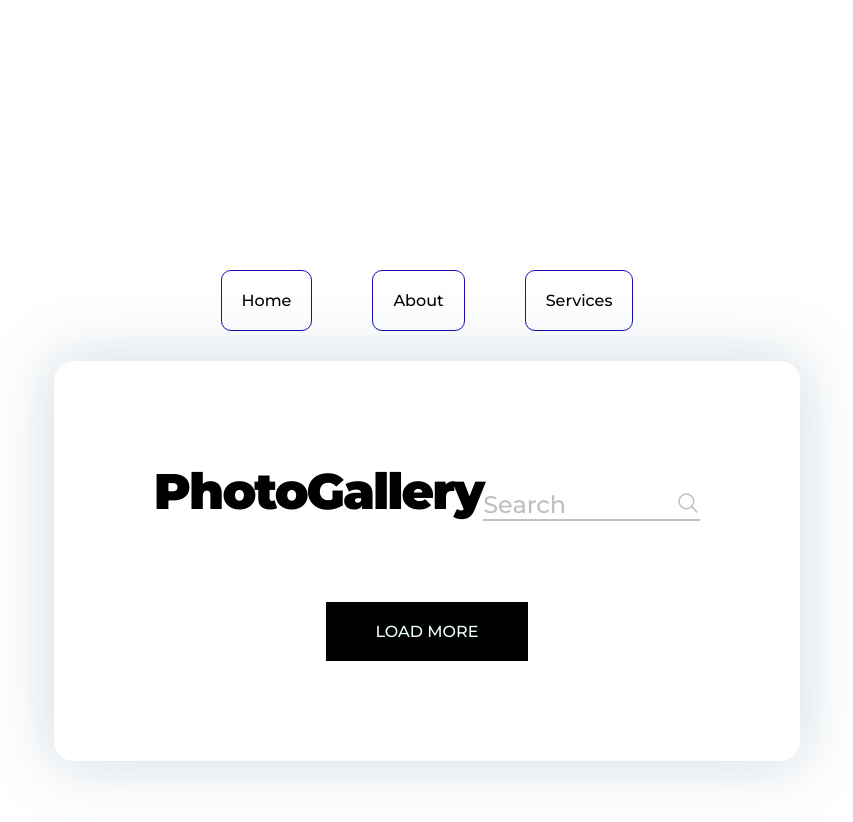
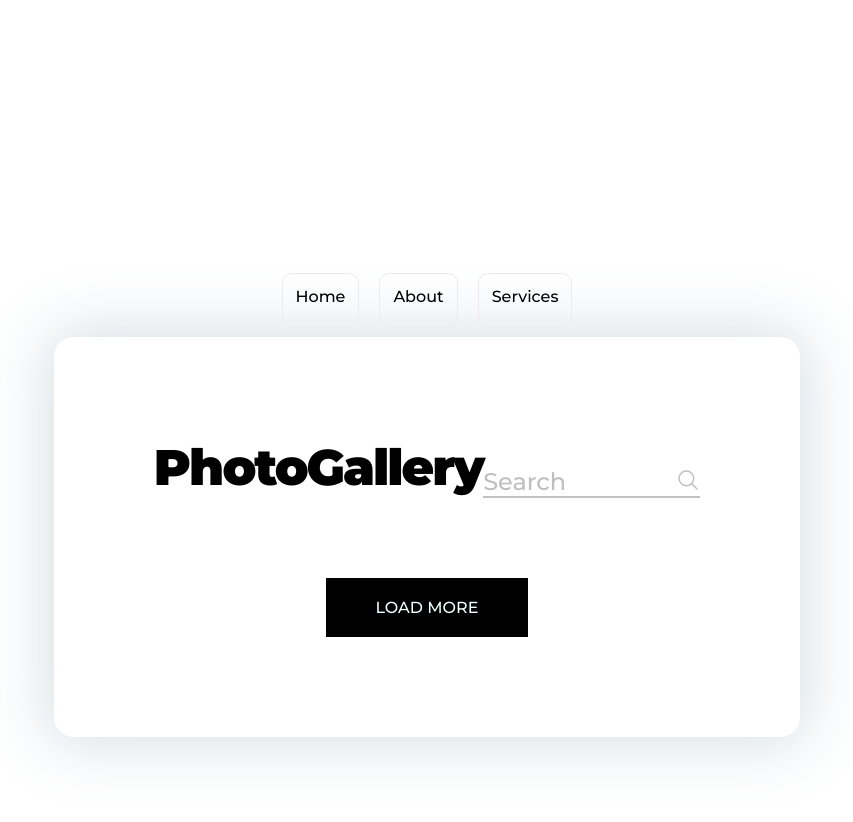
Before and after one commit to Nimoismail/phase1_final_project, a plain HTML site: page index.html in a window 1280 px wide. Both pictures are taken after a click on the link "Login". Shown: the whole page, without its empty margins (213-1066 px from the left). Drawn offline with nearby package versions, Linux system fonts and the light colour scheme; no server answers.

Commit message:
updated style.css

```diff
--- a/style.css
+++ b/style.css
@@ -9,11 +9,16 @@ html{
   font-size: 100%;
 }
 body{
-  background-image: url(https://i.pinimg.com/564x/06/21/1d/06211d45be45f6a88809f2c374e70265.jpg);
+  /* background-image: url(https://i.pinimg.com/564x/06/21/1d/06211d45be45f6a88809f2c374e70265.jpg); */
+  background-image:url(https://images.unsplash.com/photo-1518998053901-5348d3961a04?ixlib=rb-4.0.3&ixid=MnwxMjA3fDB8MHxwaG90by1wYWdlfHx8fGVufDB8fHx8&auto=format&fit=crop&w=1074&q=80);
   background-repeat: no-repeat;
-  object-fit: fill;
-  background-position: center;
+  background-attachment: fixed;
   background-size: cover;
+}
+.hideCard{
+  padding-left: 100px;
+  padding-top: 100px;
+
 }
 #navmenu ul{
   display: flex;
@@ -21,12 +26,15 @@ body{
 }
 
 #navmenu ul li {
-  margin: 30px;
+  margin: 10px;
   list-style: none;
-  border: 1px solid rgb(25, 11, 174);
-  padding: 20px;
+  border: 1px solid rgb(240, 233, 233);
+  padding: 13px;
   border-radius: 10px;
   cursor: pointer;
+  padding-bottom: 20px;
+  text-align: center;
+
 }
 img{
   width: 100%;
```
